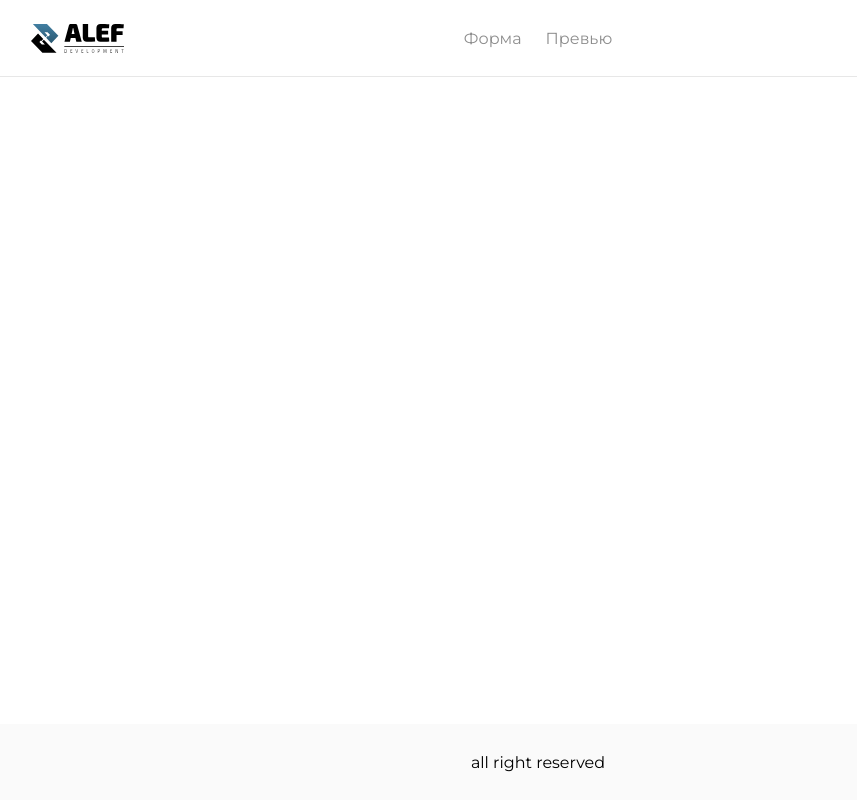
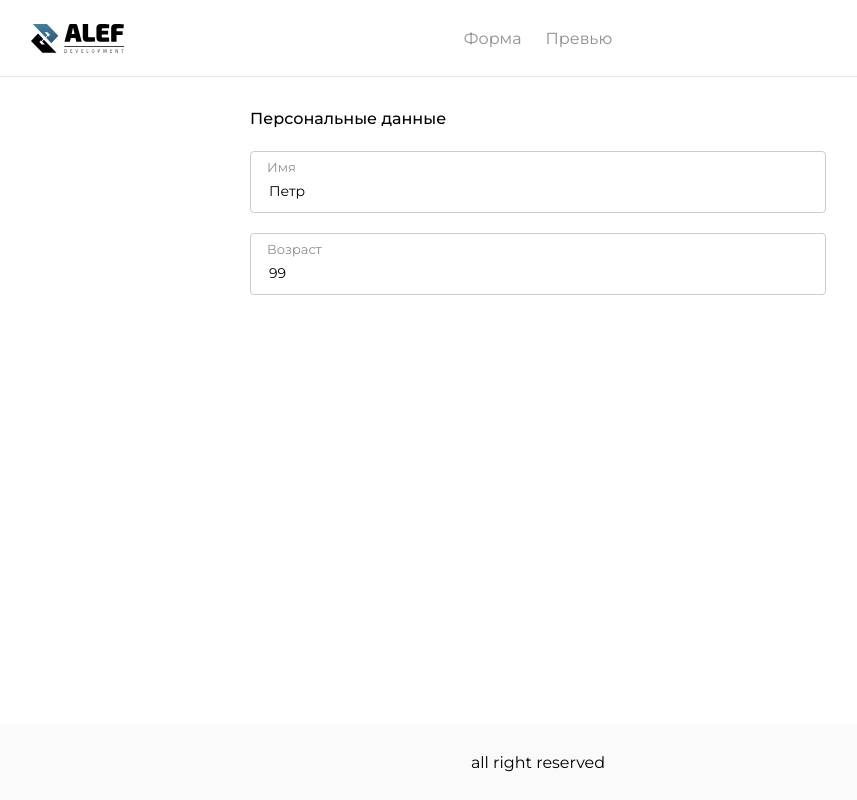
Before and after one commit to Alyona-Semenova/family-info, a Vue app: page /form in a window 1280 px wide. Shown: the whole page, without its empty margins (102-959 px from the left). Built offline with nearby package versions, Linux system fonts and the light colour scheme.

Commit message:
added input component

```diff
--- a/src/App.vue
+++ b/src/App.vue
@@ -23,7 +23,7 @@ export default {
 </script>
 
 <style lang="scss">
-@import url('https://fonts.googleapis.com/css2?family=Inter:ital,opsz,wght@0,14..32,100..900;1,14..32,100..900&family=Montserrat:ital,wght@0,100..900;1,100..900&family=Rufina:wght@400;700&display=swap');
+@import url('https://fonts.googleapis.com/css2?family=Inter:ital,opsz,wght@0,14..32,100..900;1,14..32,100..900&family=Montserrat:ital,wght@0,100..900;1,100..900&family=Rufina:wght@400;500;700&display=swap');
 
 html, body {
   width: 100vw;
@@ -34,7 +34,10 @@ html, body {
 }
 
 #app {
-  font-family: 'Montserrat',sans-serif;
+
+  & * {
+    font-family: 'Montserrat',sans-serif;
+  }
   -webkit-font-smoothing: antialiased;
   -moz-osx-font-smoothing: grayscale;
   width: 100%;
@@ -45,6 +48,7 @@ html, body {
   height: calc(100% - 152px);
   display: flex;
   justify-content: center;
+  padding-top: 30px;
 }
 
 </style>
--- /dev/null
+++ b/src/components/InputComponent.vue
@@ -0,0 +1,79 @@
+<template>
+    <div class="input-container">
+        <label :class="{ active: isFocused || inputValue.length }" class="placeholder">{{ inputName }}</label>
+        <input type="text"
+            :value="inputValue"
+            @input="changeValue"
+            @focus="isFocused = true"
+            @blur="isFocused = inputValue.length > 0"
+            required />
+    </div>
+</template>
+
+
+<script>
+export default {
+    name: 'InputComponent',
+
+    props: {
+        inputName: {
+            type: String,
+            default: 'Поле'
+        },
+        inputValue: {
+            default: ''
+        }
+    },
+
+    data() {
+        return {
+            isFocused: false,
+        }
+    },
+    methods: {
+        checkInput() {
+            if (!this.inputValue) {
+                this.isFocused = false;
+            }
+        },
+
+        changeValue(input) {
+            this.$emit('input', input.target.value);
+        },
+    },
+}
+
+</script>
+
+<style lang="scss" scoped>
+.input-container {
+    margin-top: 20px;
+    padding: 8px 16px;
+    display: flex;
+    flex-direction: column;
+    border: 1px solid #ccc;
+    border-radius: 4px;
+    overflow: hidden;
+    gap: 2px;
+
+    .placeholder {
+        background-color: #fff;
+        color: #1111117A;
+        transition: 0.2s ease all;
+        pointer-events: none;
+        font-size: 13px;
+        font-weight: 400;
+        line-height: 15.85px;
+    }
+
+    input {
+        border: none;
+        outline: none;
+        flex: 1;
+        font-size: 14px;
+        font-weight: 400;
+        line-height: 24px;
+    }
+
+}
+</style>
--- a/src/views/FormView.vue
+++ b/src/views/FormView.vue
@@ -1,19 +1,73 @@
 <template>
   <div class="form-view">
+    <div class="form-view__personal-info">
+      <span class="form-view__title">Персональные данные</span>
+      <InputComponent :inputName="'Имя'" :inputValue="user.name" @input="updateName" />
+      <InputComponent :inputName="'Возраст'" :inputValue="user.age" @input="updateAge" />
+    </div>
   </div>
 </template>
 
 <script>
+import InputComponent from '../components/InputComponent.vue';
+
 export default {
   name: 'FormView',
+  components: {
+    InputComponent,
+  },
+
+  data() {
+    return {
+      user: {
+        name: 'Петр',
+        age: 99,
+        children: {
+          1: {
+            id: 1,
+            name: 'Петр',
+            age: 10,
+          },
+          2: {
+            id: 2,
+            name: 'Петр',
+            age: 14,
+          },
+        }
+      }
+    }
+  },
+
+  methods: {
+    updateName(value) {
+      this.user.name = value;
+    },
+
+    updateAge(value) {
+      this.user.age = Number(value);
+    },
+
+  }
+
 }
 </script>
 
 <style lang="scss" scoped>
-.form-view{
+.form-view {
   width: 100%;
   height: 100%;
   background-color: #FFFFFF;
   width: 45%;
+
+  &__title {
+    font-size: 16px;
+    font-weight: 500;
+    line-height: 24px;
+  }
+
+  &__input-container {
+    margin-top: 20px;
+  }
+
 }
 </style>
```
